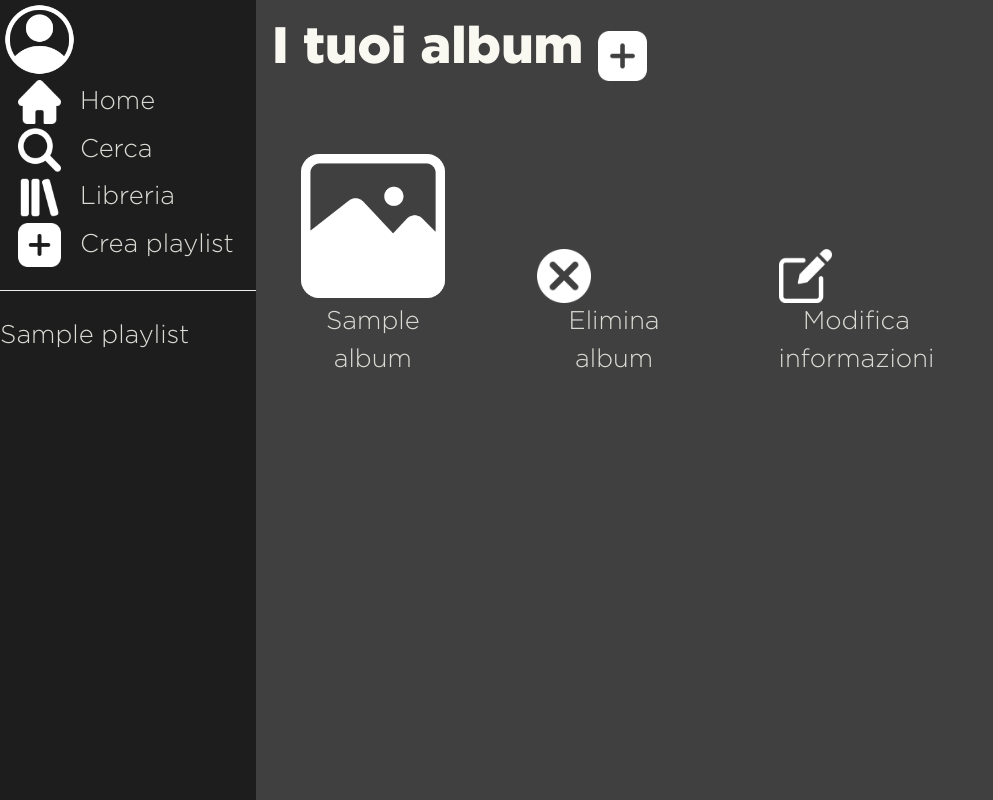
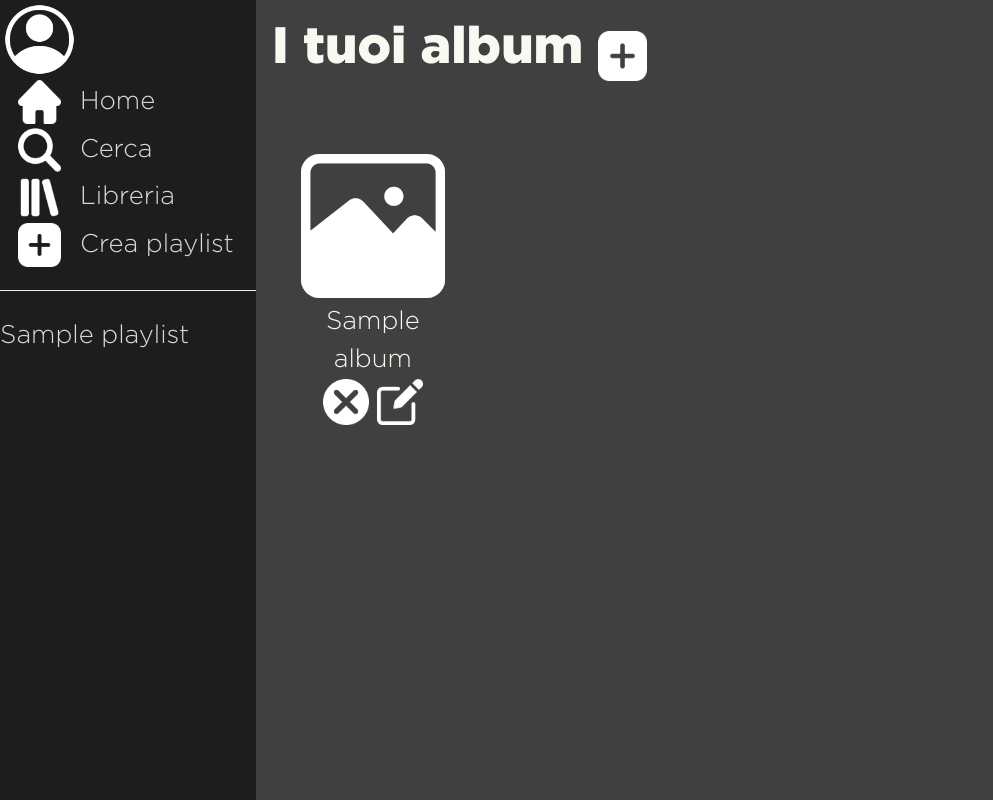
Before and after one commit to Martino-Pistellato/Spotifake, a Python web app: template blueprints/album/templates/show_my_albums.html in a window 1280 px wide. Shown: the whole page, without its empty margins (0-993 px from the left). Run offline with Jinja, Linux system fonts and the light colour scheme; the template is opened without the code that fills it: most values are stand-ins (such as "Sample title", 1, 10 or a date in 2020).

Commit message:
modifica layput album, nuove icone

```diff
--- a/blueprints/album/templates/show_my_albums.html
+++ b/blueprints/album/templates/show_my_albums.html
@@ -1,30 +1,25 @@
 {% extends 'layout.html' %}
 
 {% block content %}
-    <div class="w3-container"> <h1>I tuoi album <a href="{{ url_for('album_bp.create_album') }}"> <img src="..\static\img\add.png", style="width:5% ;"> </a></h1> </div>
+    <div class="w3-container"> <h1> I tuoi album <a href="{{ url_for('album_bp.create_album') }}"> <img src="..\static\img\add.png", style="width:5% ;"> </a></h1> </div>
     <dl>
-    {% for a in albums %}
-        <dt style="display:inline;">
-            <a href="{{ url_for('album_bp.show_album', album_name=a.Name, artist=user.Email) }}">
+        {% for a in albums %}
+            <dt style="display:inline;">
                 <figure style="display:inline-block; width:15%;">
-                    <img src="..\static\img\gallery.png" style="width:100%;">
-                    <figcaption style="text-align:center;"> {{a.Name}} </figcaption>
+                    <img src="static\img\gallery.png" style="width:100%;">
+                    <figcaption style="text-align:center;">
+                        {{a.Name}}
+                    </figcaption>
+                    <figcaption style="text-align:center;">
+                        <a href="{{url_for('album_bp.delete_album', album_id=a.Id)}}">
+                            <img src="static\img\cancel.png" style="width:30%;">
+                        </a>
+                        <a href="{{url_for('album_bp.edit_album', album_id=a.Id)}}">
+                            <img src="static\img\edit.png" style="width:30%;">
+                        </a>
+                    </figcaption>
                 </figure>
-            </a>
-            <a href="{{ url_for('album_bp.delete_album', album_id=a.Id) }}">
-                <figure style="display:inline-block; width:15%;">
-                    <img src="..\static\img\cancel.png" style="width:35%;">
-                    <figcaption style="text-align:center; display: inline-block;"> Elimina album </figcaption>
-                </figure>
-            </a>
-            <a href="{{ url_for('album_bp.edit_album', album_id=a.Id) }}">
-                <figure style="display:inline-block; width:15%;">
-                    <img src="..\static\img\edit.png" style="width:35%;">
-                    <figcaption style="text-align:center; display: inline-block;"> Modifica informazioni </figcaption>
-                </figure>
-            </a>
-        </dt>
-    {% endfor %}
+            </dt>
+        {% endfor %}
     </dl>
-
 {% endblock %}
```
Also changed, not shown: blueprints/static/img/dislike.png (added), blueprints/static/img/like.png (added).
